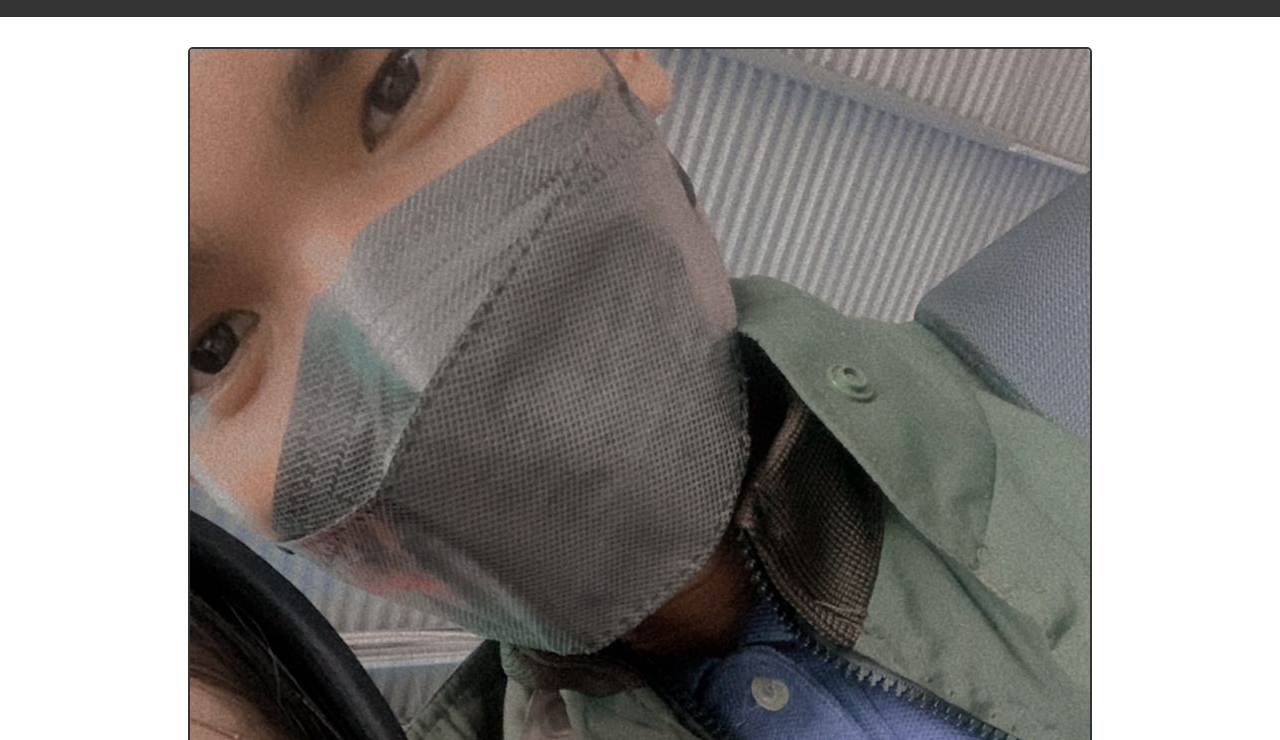
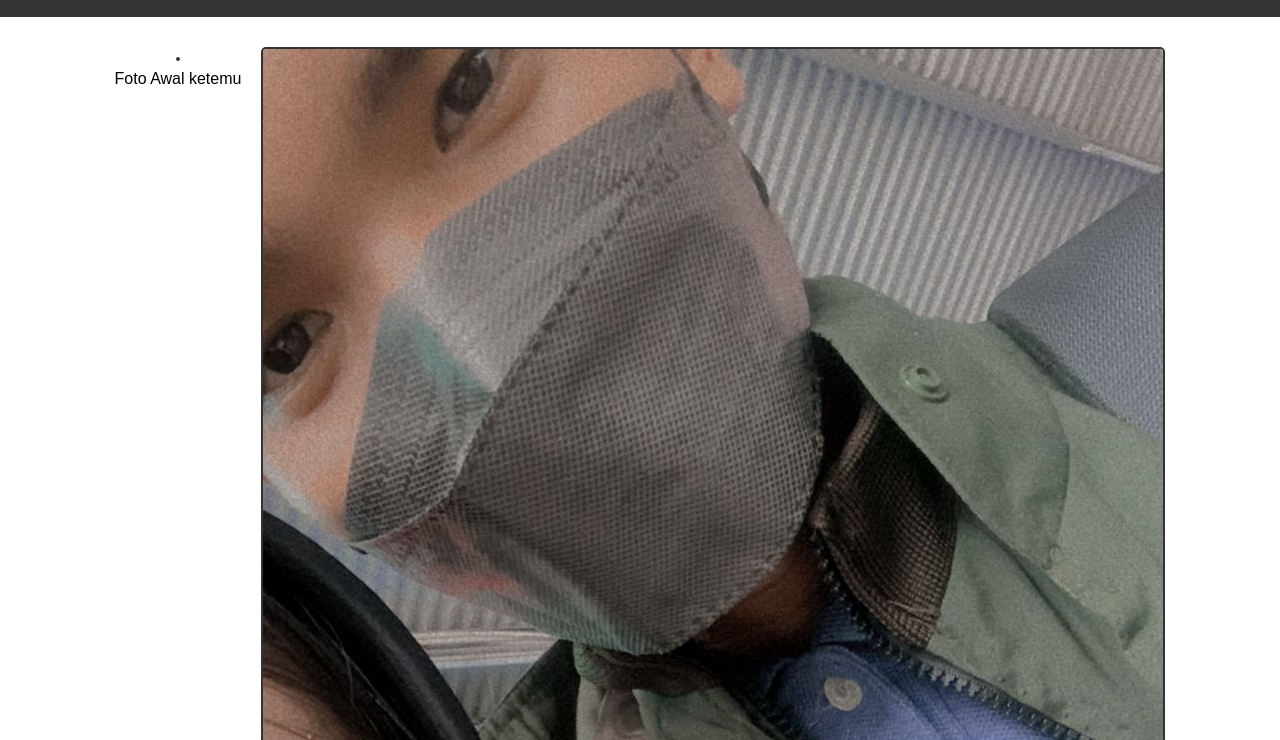
Before and after one commit to cilanilham/albummkita, a plain HTML site: page index.html in a window 1280 px wide. Shown: the part 60-800 px from the top of the page. Drawn offline with Linux system fonts and the light colour scheme.

Commit message:
Update index.html

```diff
--- a/index.html
+++ b/index.html
@@ -11,6 +11,10 @@
         <h1>Album Foto</h1>
     </header>
     <section class="album">
+         <div class="photo">
+            <img src="./template pertama.jgp" alt="">
+            <p>Foto Awal ketemu</p>
+        </div>
         <div class="photo">
             <img src="./1.jpg" alt="Foto 1">
             <p>Foto Awal ketemu</p>
```
